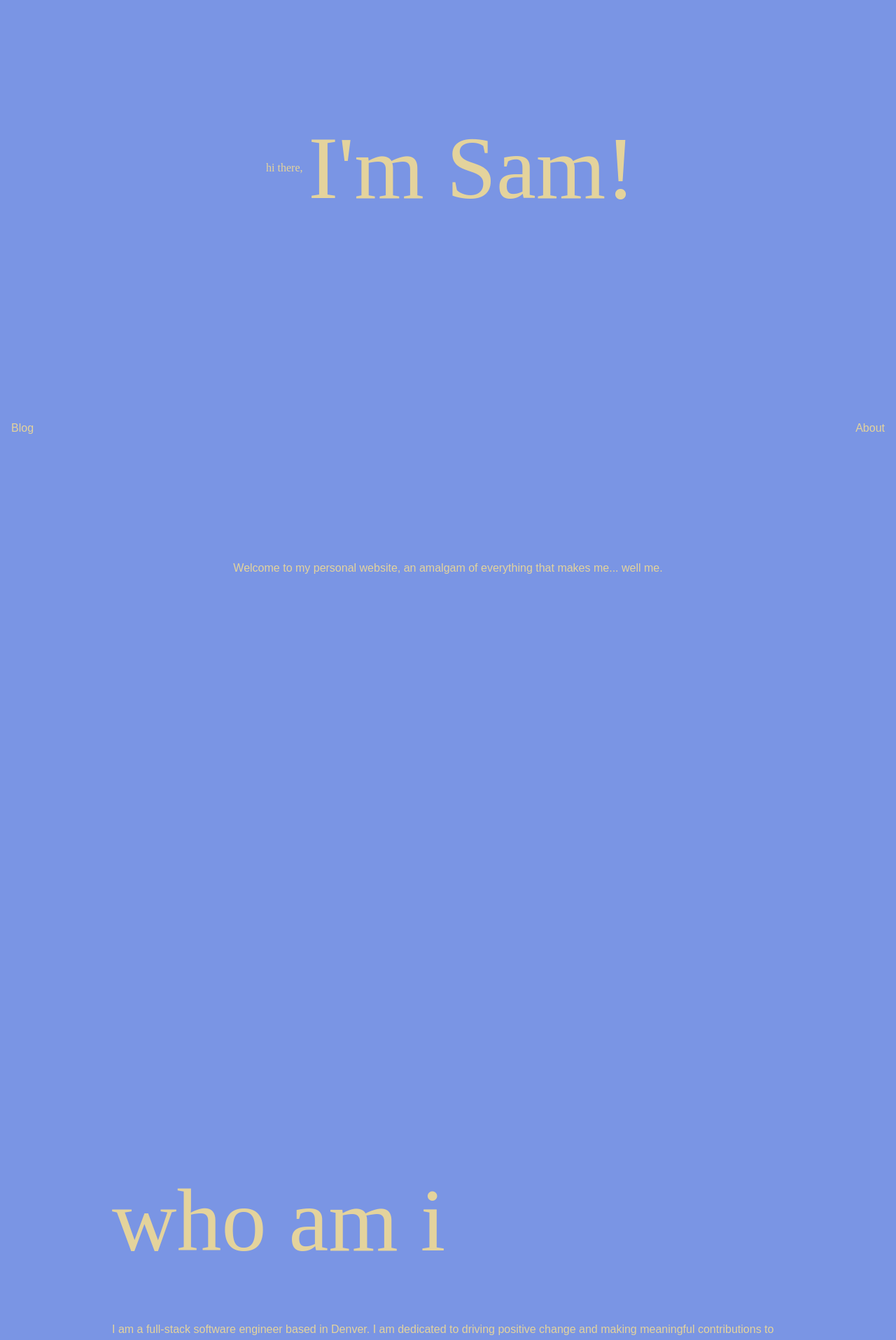
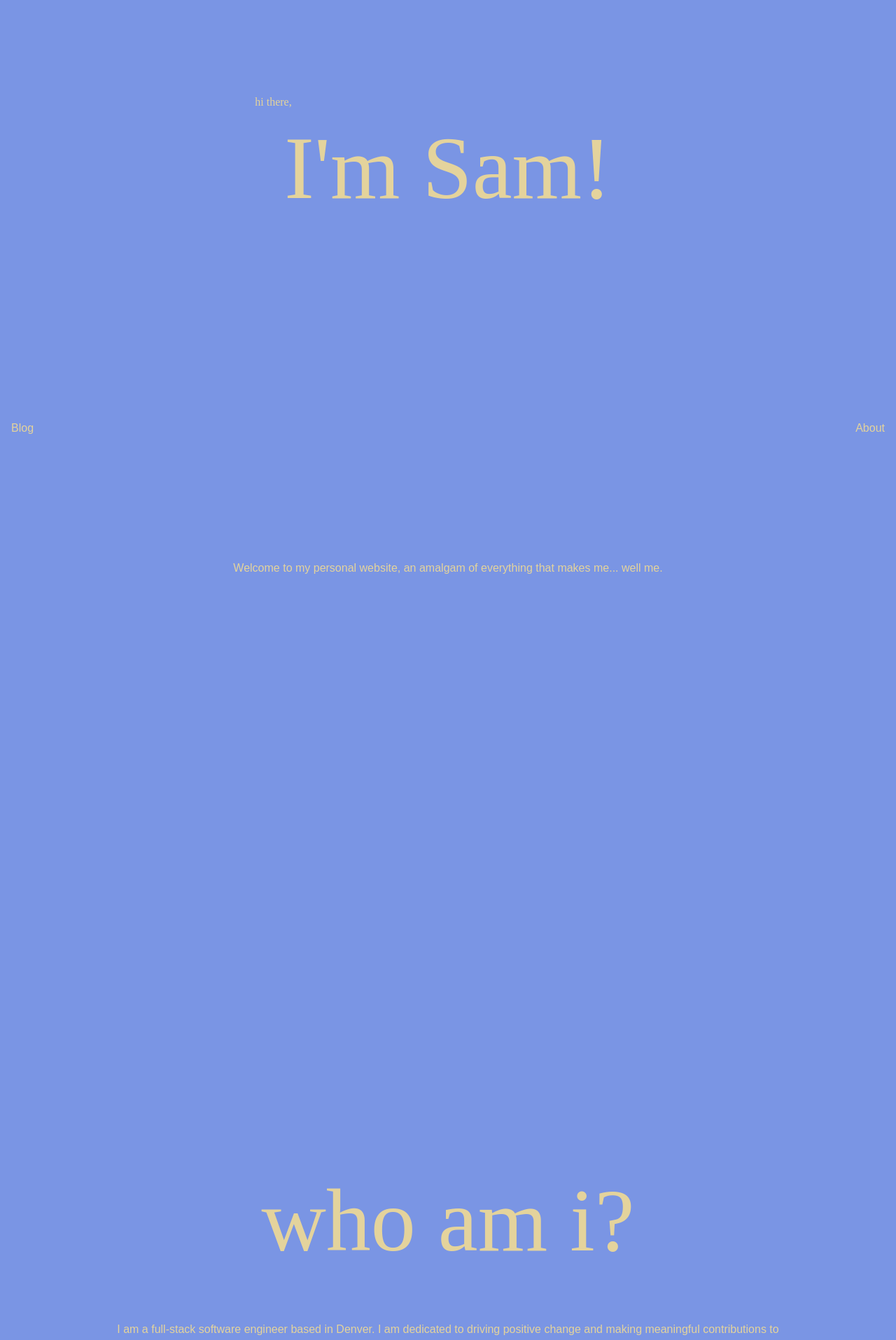
Before and after one commit to samanthacabrera/portfolio, a React (Create React App) app: page / in a window 1280 px wide. Shown: the part 160-2075 px from the top of the page at 70% size. Built offline with nearby package versions, Linux system fonts and the light colour scheme.

Commit message:
updated hero styling

```diff
--- a/src/Blog.js
+++ b/src/Blog.js
@@ -50,7 +50,7 @@ function Blog() {
 
     return (
         <div id="blog" className="space-y-20 md:m-40 m-12">
-            <h2 className="subHeading lowercase md:text-9xl text-7xl">Check this out</h2>
+            <h2 className="subHeading text-center lowercase md:text-9xl text-7xl">Check this out</h2>
             {blog.isLoading ? 'Loading...' : displayBlogs()}
         </div>
     );
--- a/src/Hero.js
+++ b/src/Hero.js
@@ -1,11 +1,36 @@
-import React from "react";
+import React, { useRef, useEffect } from "react";
 
 function Hero() {
+  const contentRef = useRef(null);
+
+  useEffect(() => {
+    const content = contentRef.current;
+
+    function handleMouseMove(event) {
+      const { clientX, clientY } = event;
+      const centerX = window.innerWidth / 2;
+      const centerY = window.innerHeight / 2;
+      const offsetX = (clientX - centerX) / 5;
+      const offsetY = (clientY - centerY) / 5;
+
+      content.style.transform = `translate(${offsetX}px, ${offsetY}px)`;
+    }
+
+    window.addEventListener("mousemove", handleMouseMove);
+
+    // Cleanup function
+    return () => {
+      window.removeEventListener("mousemove", handleMouseMove);
+    };
+  }, []);
+
   return (
-    <div id="hero" className="w-screen h-screen flex items-center justify-center" >
-      <p className="p-2">hi there,</p>
-      <p className="text-9xl">I'm Sam!</p>
-    </div >
+    <div id="hero" className="w-screen h-screen flex items-center justify-center">
+      <div className="relative">
+        <p className="p-2" style={{ position: 'absolute', top: '-50px', left: '-50px' }}>hi there,</p>
+        <p ref={contentRef} className="text-9xl relative">I'm Sam!</p>
+      </div>
+    </div>
   );
 }
 
--- a/src/Intro.js
+++ b/src/Intro.js
@@ -2,9 +2,9 @@ import React from "react";
 
 function Intro() {
   return (
-    <div className="space-y-20 md:m-40 m-12">
+    <div className="text-center space-y-20 md:m-40 m-12">
       <p className="h-screen text-center">Welcome to my personal website, an amalgam of everything that makes me... well me. </p>
-      <h2 className="subHeading lowercase md:text-9xl text-7xl">Who am I</h2>
+      <h2 className="subHeading lowercase md:text-9xl text-7xl">Who am I?</h2>
       <p> I am a full-stack software engineer based in Denver. I am dedicated to driving positive change and making
         meaningful contributions to our digital world. </p>
       <p> I am equipped with a diverse skill set of programming languages and frameworks, including HTML, CSS,
--- a/src/Navbar.js
+++ b/src/Navbar.js
@@ -37,7 +37,7 @@ const Navbar = () => {
           <a href="/about">About</a>
         </div>
       </nav>
-      <footer className={`fixed max-w-fit bottom-4 rounded-full backdrop-blur-sm inset-x-1/2 transition-opacity duration-500 ease-in-out ${showFooter ? 'opacity-100' : 'opacity-0 hidden'}`}>
+      <footer className={`fixed max-w-fit bottom-4 rounded-full backdrop-blur-md inset-x-1/2 transform -translate-x-1/2 transition duration-500 ease-in-out ${showFooter ? 'opacity-100' : 'opacity-0 hidden'}`}>
         <div className="flex justify-center items-center space-x-8 py-2 px-4">
           <a href="https://linkedin.com/in/samcabreraa" target="_blank" rel="noopener noreferrer" className="icon-link hover:-translate-y-1 transition duration-300 ease-in-out">
             <FontAwesomeIcon icon={faLinkedin} size="2x" />
--- a/src/Skills.js
+++ b/src/Skills.js
@@ -7,9 +7,7 @@ function Skills() {
     "JavaScript",
     "CSS",
     "HTML",
-    "Responsive UI",
     "Node",
-    "Express",
     "JSON",
     "Postman",
     "Git",
@@ -33,7 +31,7 @@ function Skills() {
   const skillRows = chunkSkills(skills, 2);
 
   return (
-    <div className="space-y-20 md:m-40 m-12">
+    <div className="text-center space-y-20 md:m-40 m-12">
       <h2 className="subHeading lowercase md:text-9xl text-7xl">Skillset</h2>
 
       {skillRows.map((row) => (
```
